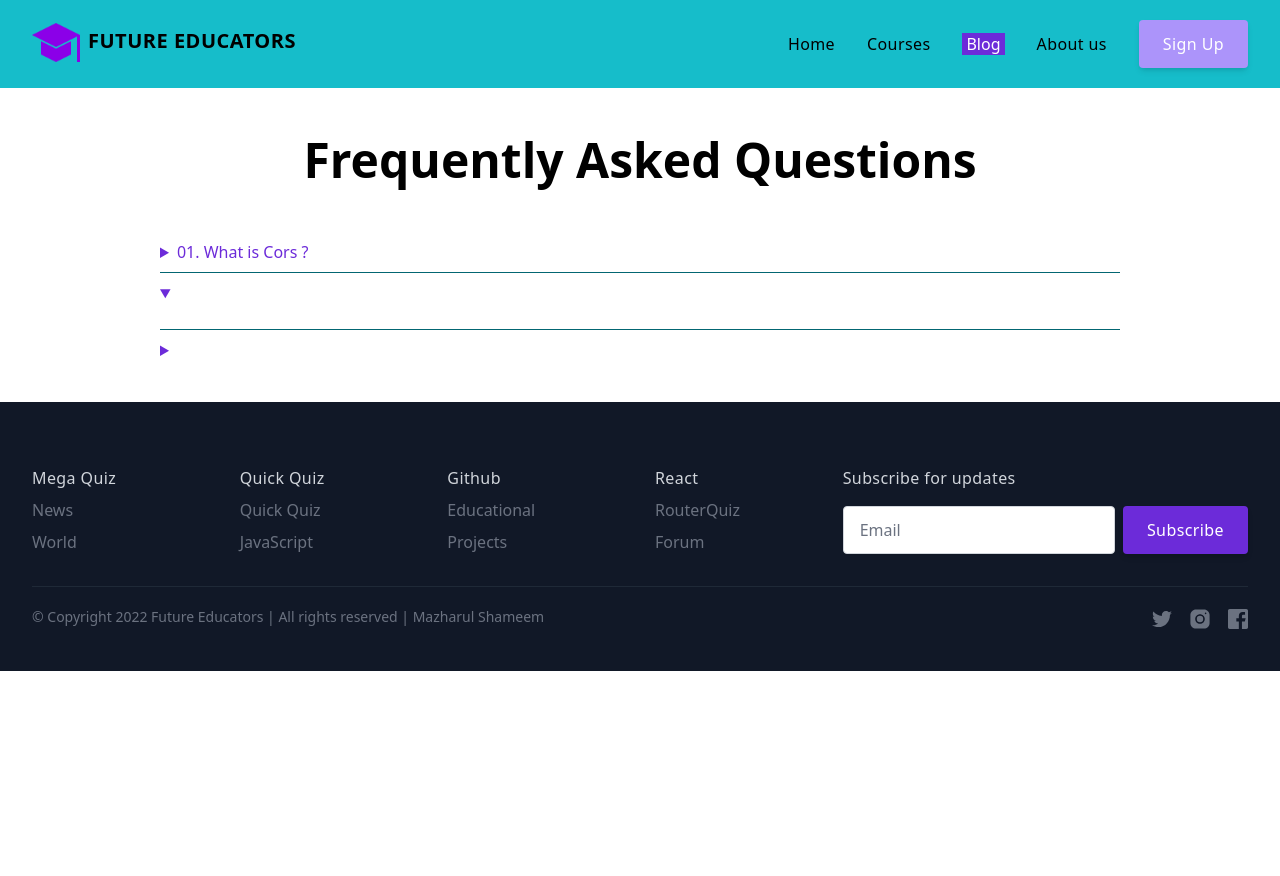
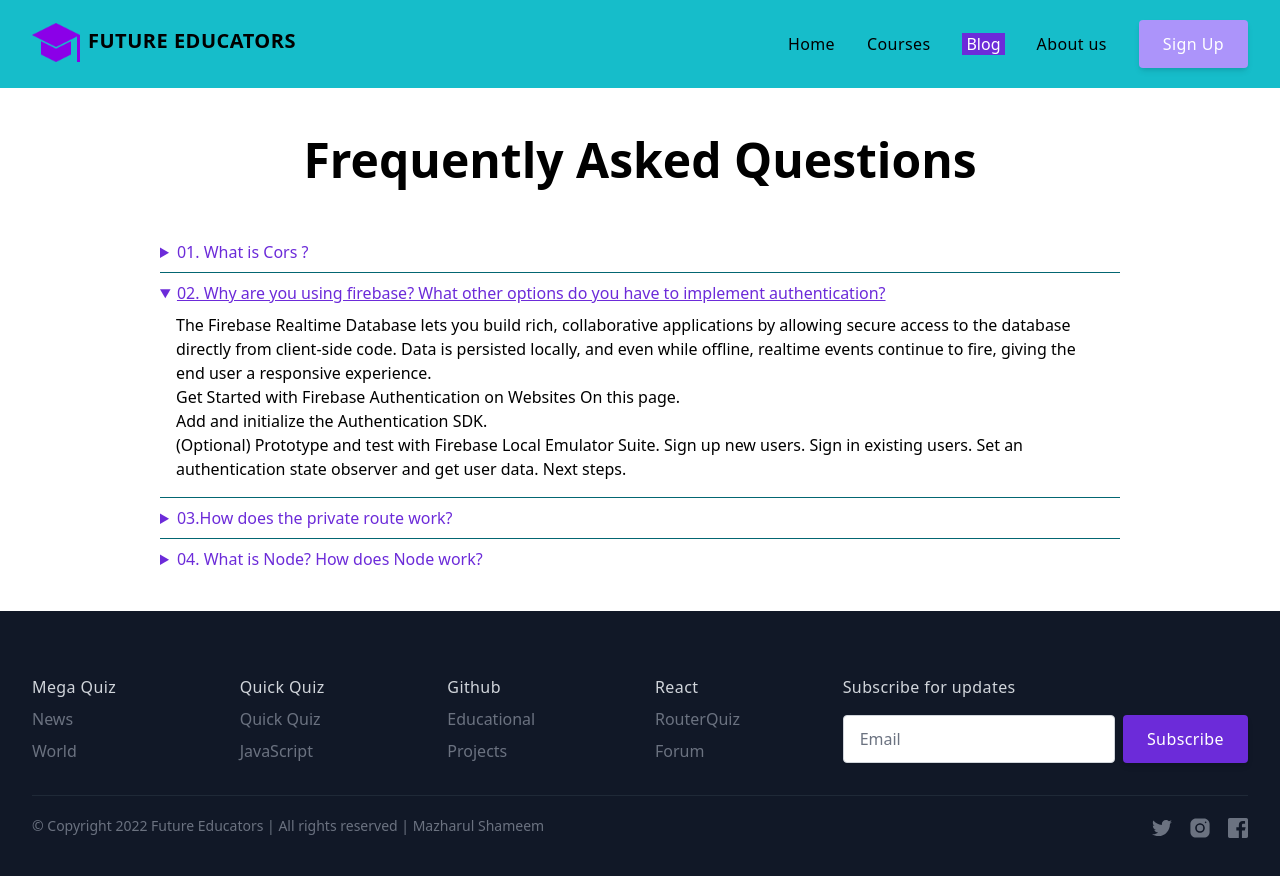
Before and after one commit to mazharulshameem/future-educators, a React (Create React App) app: page /blog in a window 1280 px wide. Both pictures are taken after a click on the heading 640 px from the left and 293 px from the top of the page. Shown: the top 876 px of the page. Before the commit the page ends 800 px from the top, so only its background shows below. Built offline with nearby package versions, Linux system fonts and the light colour scheme; no server answers.

Commit message:
Blog Added

```diff
--- a/src/components/Blog.jsx
+++ b/src/components/Blog.jsx
@@ -25,15 +25,76 @@ const Blog = () => {
               </div>
             </details>
             <details>
-              <summary className="py-2 outline-none  text-purple-700 cursor-pointer focus:underline"></summary>
+              <summary className="py-2 outline-none  text-purple-700 cursor-pointer focus:underline">
+                02. Why are you using firebase? What other options do you have
+                to implement authentication?
+              </summary>
               <div className="px-4 pb-4">
-                <p></p>
+                <p>
+                  The Firebase Realtime Database lets you build rich,
+                  collaborative applications by allowing secure access to the
+                  database directly from client-side code. Data is persisted
+                  locally, and even while offline, realtime events continue to
+                  fire, giving the end user a responsive experience.
+                </p>
+                <ul>
+                  <li>
+                    Get Started with Firebase Authentication on Websites On this
+                    page.
+                  </li>{" "}
+                  <li>Add and initialize the Authentication SDK.</li> (Optional)
+                  Prototype and test with Firebase Local Emulator Suite. Sign up
+                  new users. Sign in existing users. Set an authentication state
+                  observer and get user data. Next steps.
+                </ul>
               </div>
             </details>
             <details>
-              <summary className="py-2 outline-none text-purple-700 cursor-pointer focus:underline"></summary>
+              <summary className="py-2 outline-none text-purple-700 cursor-pointer focus:underline">
+                03.How does the private route work?
+              </summary>
               <div className="px-4 pb-4 space-y-2">
-                <p></p>
+                <p>
+                  Private Routes in React Router (also called Protected Routes)
+                  require a user being authorized to visit a route (read: page).
+                  So if a user is not authorized for a specific page, they
+                  cannot access it. The most common example is authentication in
+                  a React application where a user can only access the protected
+                  pages when they are authorized (which means in this case being
+                  authenticated). Authorization goes beyond authentication
+                  though. For example, a user can also have roles and
+                  permissions which give a user access to specific areas of the
+                  application. This is a React Router tutorial which teaches you
+                  how to use Private Routes with React Router 6. The code for
+                  this React Router v6 tutorial can be found over here.
+                </p>
+              </div>
+            </details>
+
+            <details>
+              <summary className="py-2 outline-none text-purple-700 cursor-pointer focus:underline">
+                04. What is Node? How does Node work?
+              </summary>
+              <div className="px-4 pb-4 space-y-2">
+                <p>
+                  Node.js is a JavaScript runtime environment that achieves low
+                  latency and high throughput by taking a “non-blocking”
+                  approach to serving requests. In other words, Node.js wastes
+                  no time or resources on waiting for I/O requests to return.
+                </p>
+                <p>
+                  Working of Node.js: Node.js accepts the request from the
+                  clients and sends the response, while working with the request
+                  node.js handles them with a single thread. To operate I/O
+                  operations or requests node.js use the concept of threads.
+                  Thread is a sequence of instructions that the server needs to
+                  perform. It runs parallel on the server to provide the
+                  information to multiple clients. Node.js is an event loop
+                  single-threaded language. It can handle concurrent requests
+                  with a single thread without blocking it for one request.
+                  Node.js basically works on two concept Asynchronous
+                  Non-blocking I/O
+                </p>
               </div>
             </details>
           </div>
```
